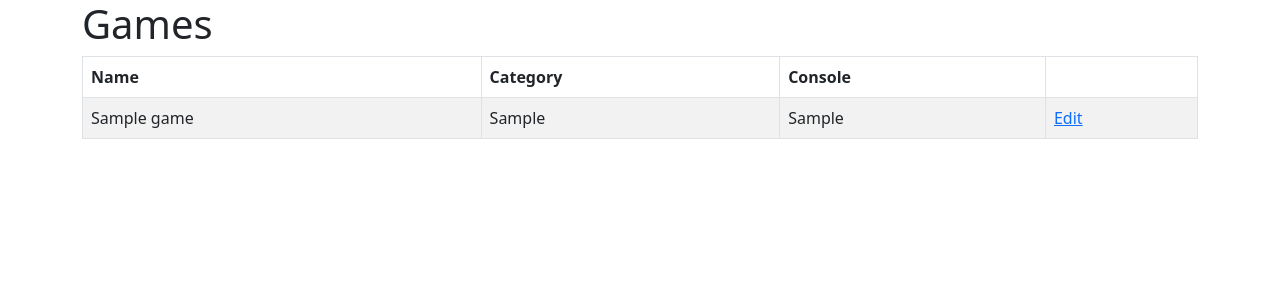
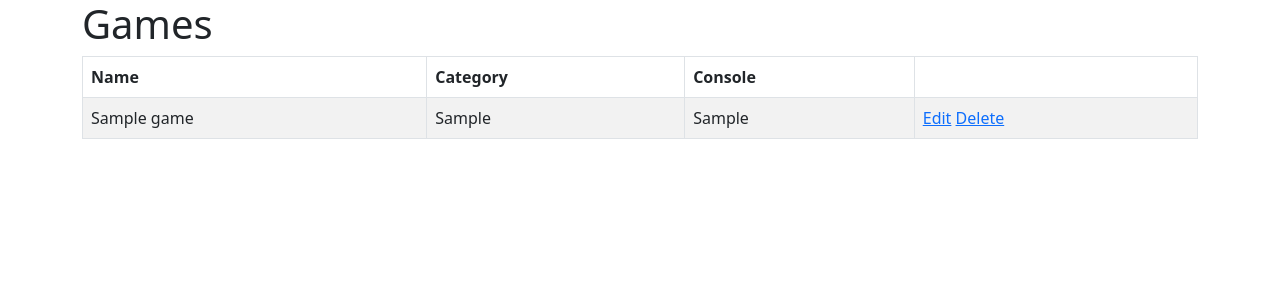
Before and after one commit to 0culos/gamelib, a Flask app: page / in a window 1280 px wide. Shown: the top 300 px of the page. Run offline with Flask 3, Linux system fonts and the light colour scheme; tables that the repository leaves empty hold one stand-in row (values such as "Sample post"); some libraries are stand-ins or nearby versions.

Commit message:
implemented delete view

```diff
--- a/templates/list.html
+++ b/templates/list.html
@@ -15,7 +15,10 @@
                     <td>{{ game.name }}</td>
                     <td>{{ game.category }}</td>
                     <td>{{ game.console }}</td>
-                    <td><a href="{{ url_for('edit', id=game.id) }}">Edit</a></td>
+                    <td>
+                        <a href="{{ url_for('edit', id=game.id) }}">Edit</a>
+                        <a href="{{ url_for('delete', id=game.id) }}">Delete</a>
+                    </td>
                 </tr>
                 {% endfor %}
             </tbody>
--- a/views.py
+++ b/views.py
@@ -34,6 +34,8 @@ def create():
         db.session.add(new)
         db.session.commit()
 
+        flash("Successfully game added")
+
         return redirect(url_for('index'))
 
 
@@ -56,6 +58,19 @@ def update():
 
     db.session.add(game)
     db.session.commit()
+
+    return redirect(url_for('index'))
+
+
+@app.route('/delete/<int:id>')
+def delete(id):
+    if 'logged_in' not in session or session['logged_in'] is None:
+        return redirect(url_for('login'))
+
+    Games.query.filter_by(id=id).delete()
+    db.session.commit()
+
+    flash("Successfully deleted game")
 
     return redirect(url_for('index'))
 
```
